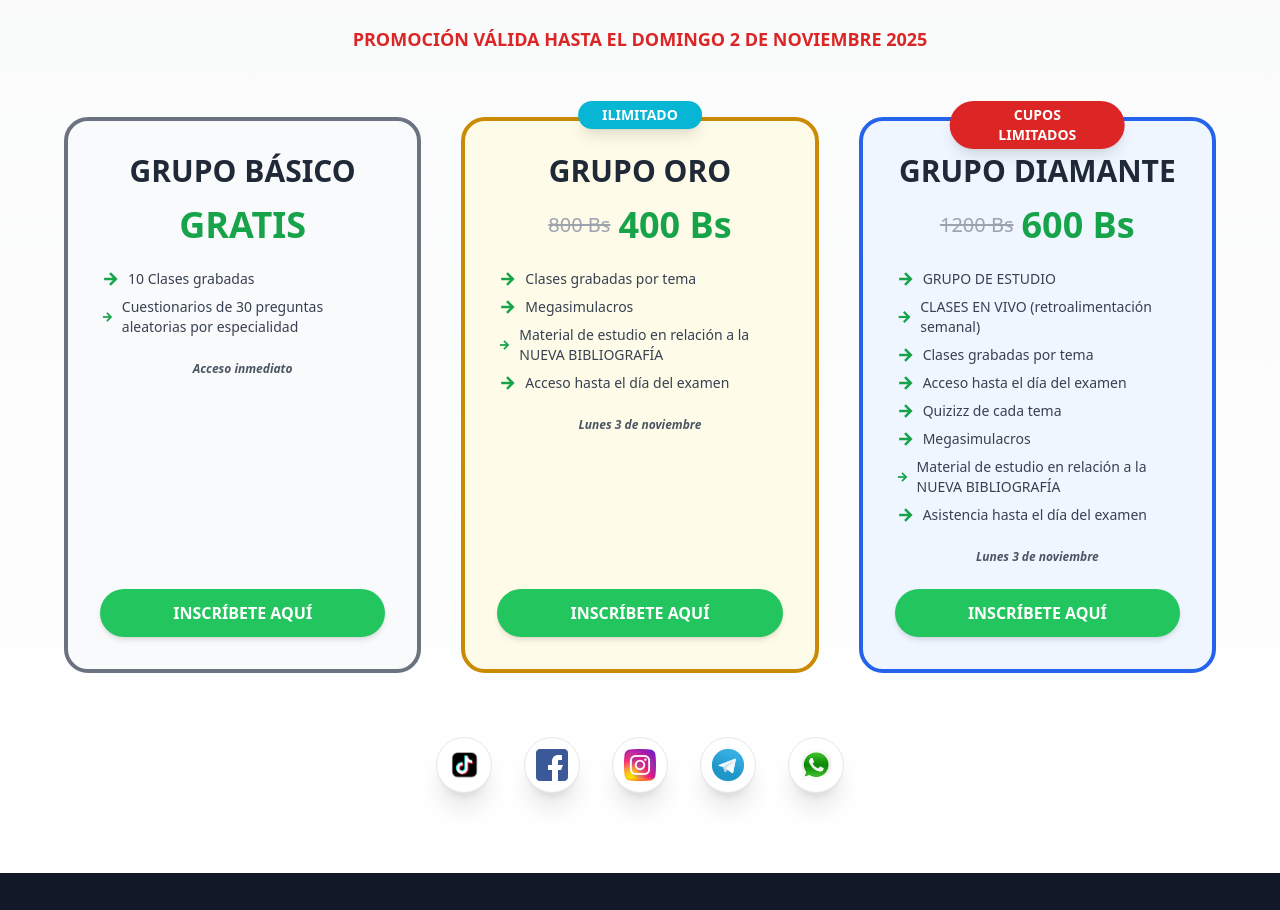
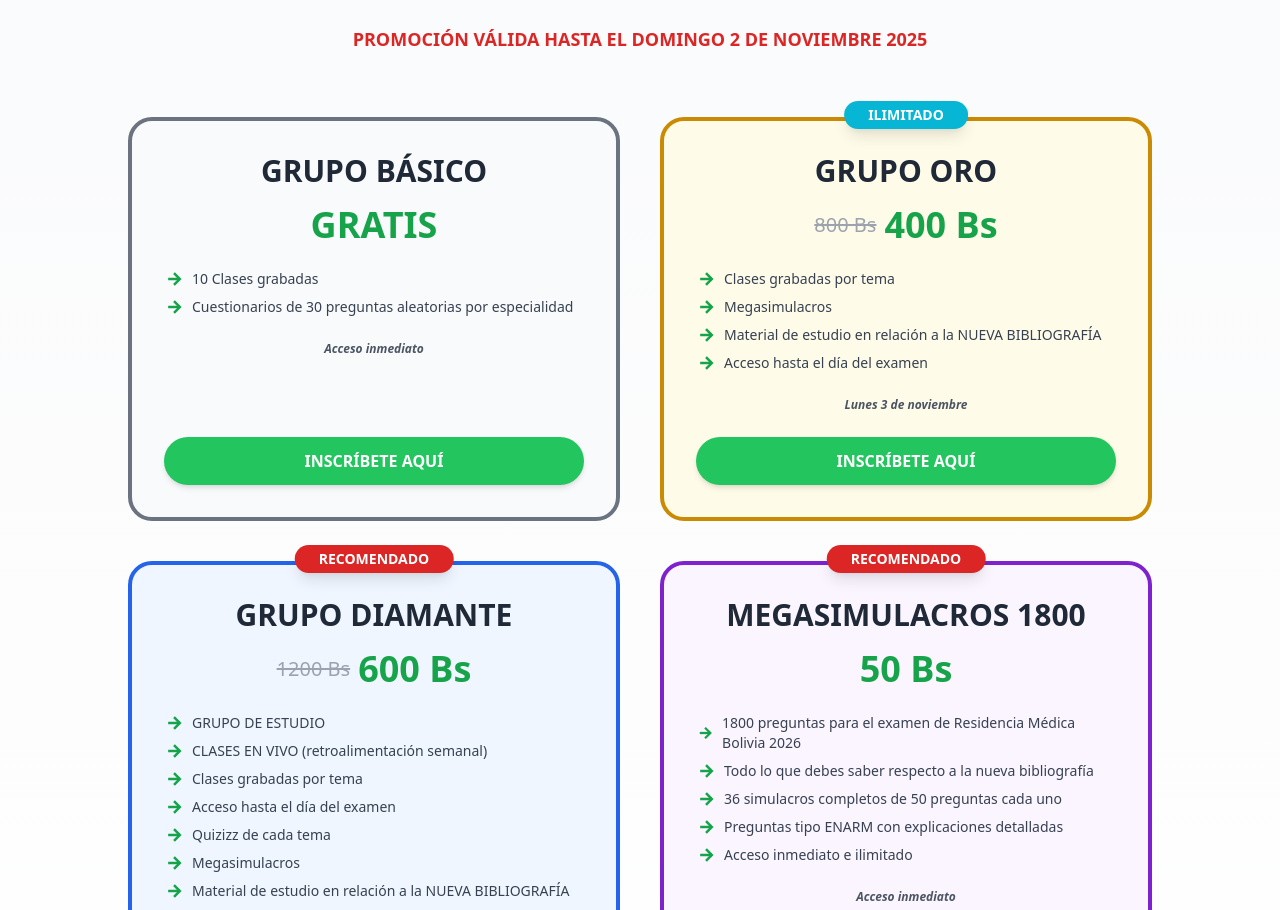
Before and after one commit to Samuelcatm/enarmbol, a React (Vite) app: page / in a window 1280 px wide. Shown: the part 1867-2777 px from the top of the page. Built offline with nearby package versions, Linux system fonts and the light colour scheme; no server answers.

Commit message:
Ready for Vercel - Megasimulacros funcionando

```diff
--- a/src/App.jsx
+++ b/src/App.jsx
@@ -8,9 +8,10 @@ const Home = lazy(() => import('./pages/Home.jsx'));
 const Usuario = lazy(() => import('./pages/Usuario.jsx'));
 const PlanOro = lazy(() => import('./components/PlanOro.jsx'));
 const PlanDiamante = lazy(() => import('./components/PlanDiamante.jsx'));
+const PlanMegasimulacros = lazy(() => import('./components/PlanMegasimulacros.jsx')); // ← NUEVO
 const VideosPage = lazy(() => import('./components/VideosPage.jsx'));
 const QuizzesPage = lazy(() => import('./components/QuizzesPage.jsx'));
-const ResumenesPage = lazy(() => import('./components/ResumenesPage.jsx')); // NUEVO
+const ResumenesPage = lazy(() => import('./components/ResumenesPage.jsx'));
 
 function App() {
   return (
@@ -29,13 +30,19 @@ function App() {
           <Route path="/plan-oro" element={<PlanOro />} />
           <Route path="/plan-oro/videos" element={<VideosPage plan="oro" />} />
           <Route path="/plan-oro/quizzes" element={<QuizzesPage plan="oro" />} />
-          <Route path="/plan-oro/resumenes" element={<ResumenesPage plan="oro" />} /> {/* NUEVO */}
+          <Route path="/plan-oro/resumenes" element={<ResumenesPage plan="oro" />} />
 
           {/* PLAN DIAMANTE */}
           <Route path="/plan-diamante" element={<PlanDiamante />} />
           <Route path="/plan-diamante/videos" element={<VideosPage plan="diamante" />} />
           <Route path="/plan-diamante/quizzes" element={<QuizzesPage plan="diamante" />} />
-          <Route path="/plan-diamante/resumenes" element={<ResumenesPage plan="diamante" />} /> {/* NUEVO */}
+          <Route path="/plan-diamante/resumenes" element={<ResumenesPage plan="diamante" />} />
+
+          {/* PLAN MEGASIMULACROS 1800 */}
+          <Route path="/plan-megasimulacros" element={<PlanMegasimulacros />} />
+          <Route path="/plan-megasimulacros/videos" element={<VideosPage plan="megasimulacros" />} />
+          <Route path="/plan-megasimulacros/quizzes" element={<QuizzesPage plan="megasimulacros" />} />
+          <Route path="/plan-megasimulacros/resumenes" element={<ResumenesPage plan="megasimulacros" />} />
 
           <Route path="*" element={<Navigate to="/" />} />
         </Routes>
--- /dev/null
+++ b/src/components/PlanMegasimulacros.jsx
@@ -0,0 +1,101 @@
+// src/components/PlanMegasimulacros.jsx
+import { useAuth } from '@/context/AuthContext';
+import { useNavigate } from 'react-router-dom';
+import { useEffect, useState } from 'react';
+import { doc, getDoc } from 'firebase/firestore';
+import { db } from '@/services/firebase';
+import { LogOut } from 'lucide-react';
+
+export default function PlanMegasimulacros() {
+  const { user, logout } = useAuth();
+  const navigate = useNavigate();
+  const [loading, setLoading] = useState(true);
+  const [quizLinks, setQuizLinks] = useState([]);
+
+  useEffect(() => {
+    if (!user) {
+      navigate('/');
+      return;
+    }
+
+    const loadData = async () => {
+      try {
+        // Verificar plan
+        const userRef = doc(db, 'users', user.uid);
+        const userDoc = await getDoc(userRef);
+        if (!userDoc.exists() || userDoc.data().plan !== 'megasimulacros') {
+          navigate('/');
+          return;
+        }
+
+        // Cargar links desde Firebase
+        const megasRef = doc(db, 'quizzes', 'megasimulacros-1800');
+        const megasDoc = await getDoc(megasRef);
+        if (megasDoc.exists() && megasDoc.data().links) {
+          // Convertir array de links en objetos {id, url}
+          setQuizLinks(megasDoc.data().links.map((url, index) => ({
+            id: index + 1,
+            url
+          })));
+        } else {
+          setQuizLinks([]);
+        }
+      } catch (err) {
+        console.error(err);
+      } finally {
+        setLoading(false);
+      }
+    };
+
+    loadData();
+  }, [user, navigate]);
+
+  const handleLogout = async () => {
+    await logout();
+    navigate('/');
+  };
+
+  if (loading) return <div className="text-center p-10 text-purple-700 text-2xl">Cargando...</div>;
+
+  return (
+    <div className="min-h-screen bg-gradient-to-br from-purple-50 to-indigo-50 p-6 md:p-10">
+      <div className="max-w-4xl mx-auto">
+        <div className="flex justify-between items-center mb-12">
+          <h1 className="text-4xl md:text-5xl font-black text-purple-800">
+            MEGASIMULACROS 1800
+          </h1>
+          <button
+            onClick={handleLogout}
+            className="bg-red-600 hover:bg-red-700 text-white px-6 py-3 rounded-xl font-bold flex items-center gap-2"
+          >
+            <LogOut className="w-5 h-5" />
+            Salir
+          </button>
+        </div>
+
+        {quizLinks.length === 0 ? (
+          <p className="text-center text-xl text-gray-700">No hay simulacros disponibles aún. Contacta al soporte.</p>
+        ) : (
+          <div className="grid grid-cols-1 md:grid-cols-2 lg:grid-cols-3 gap-6">
+            {quizLinks.map((quiz) => (
+              <a
+                key={quiz.id}
+                href={quiz.url}
+                target="_blank"
+                rel="noopener noreferrer"
+                className="bg-white p-6 rounded-2xl shadow-md hover:shadow-xl transition-all hover:scale-105 border border-purple-200 hover:border-purple-400 flex items-center justify-between"
+              >
+                <h3 className="text-xl font-bold text-purple-800">
+                  Megasimulacro {quiz.id}
+                </h3>
+                <button className="bg-purple-600 text-white px-5 py-3 rounded-lg font-bold hover:bg-purple-700 transition-all">
+                  Abrir
+                </button>
+              </a>
+            ))}
+          </div>
+        )}
+      </div>
+    </div>
+  );
+}
--- a/src/components/Planes.jsx
+++ b/src/components/Planes.jsx
@@ -12,46 +12,107 @@ const Planes = () => {
       return;
     }
 
-    let planKey = 'oro';
+    let planKey = 'basico';
+    if (plan === 'Grupo Oro') planKey = 'oro';
     if (plan === 'Grupo Diamante') planKey = 'diamante';
+    if (plan === 'Megasimulacros 1800') planKey = 'megasimulacros';
 
     await assignPlan(planKey);
-    navigate(`/${planKey === 'oro' ? 'plan-oro' : 'plan-diamante'}`);
+
+    // Redirigir según plan
+    if (planKey === 'oro') navigate('/plan-oro');
+    if (planKey === 'diamante') navigate('/plan-diamante');
+    if (planKey === 'megasimulacros') navigate('/plan-megasimulacros');
+    if (planKey === 'basico') navigate('/plan-basico');
   };
 
   const planes = [
     {
       title: 'Curso Básico',
       price: 'Gratis',
-      features: ['Acceso limitado', '1 tema por semana']
+      features: ['Acceso limitado', '1 tema por semana'],
+      color: 'border-gray-500',
+      bg: 'bg-gray-50',
     },
     {
       title: 'Grupo Oro',
-      price: '$99/mes',
-      features: ['10 temas', 'Cuestionarios', 'Soporte']
+      price: '400 Bs',
+      original: '800 Bs',
+      features: [
+        'Clases grabadas por tema',
+        'Megasimulacros',
+        'Material de estudio en relación a la NUEVA BIBLIOGRAFÍA',
+        'Acceso hasta el día del examen',
+      ],
+      color: 'border-yellow-600',
+      bg: 'bg-yellow-50',
+      ilimitado: true,
     },
     {
       title: 'Grupo Diamante',
-      price: '$199/mes',
-      features: ['Todo ilimitado', 'Discord VIP', 'Mentoría']
-    }
+      price: '600 Bs',
+      original: '1200 Bs',
+      features: [
+        'GRUPO DE ESTUDIO',
+        'CLASES EN VIVO (retroalimentación semanal)',
+        'Clases grabadas por tema',
+        'Acceso hasta el día del examen',
+        'Quizizz de cada tema',
+        'Megasimulacros',
+        'Material de estudio en relación a la NUEVA BIBLIOGRAFÍA',
+        'Asistencia hasta el día del examen',
+      ],
+      color: 'border-blue-600',
+      bg: 'bg-blue-50',
+      popular: true,
+    },
+    // ★★★ PLAN NUEVO: MEGASIMULACROS 1800 ★★★
+    {
+      title: 'Megasimulacros 1800',
+      price: '50 Bs',
+      features: [
+        '1800 preguntas para el examen de Residencia Médica Bolivia 2026',
+        'Todo lo que debes saber respecto a la nueva bibliografía',
+        '36 simulacros completos de 50 preguntas cada uno',
+        'Preguntas tipo ENARM con explicaciones detalladas',
+        'Acceso inmediato e ilimitado',
+      ],
+      color: 'border-purple-700',
+      bg: 'bg-purple-50',
+      popular: true,
+    },
   ];
 
   return (
     <section className="py-20 bg-gray-50" id="planes">
       <div className="container mx-auto px-4">
         <h3 className="text-4xl font-bold text-center mb-16">Elige tu plan</h3>
-        <div className="grid md:grid-cols-3 gap-8">
+        <div className="grid md:grid-cols-4 gap-8">
           {planes.map((p, i) => (
-            <div key={i} className="bg-white p-8 rounded-xl shadow-lg">
-              <h4 className="text-2xl font-bold">{p.title}</h4>
-              <p className="text-3xl font-bold text-yellow-600">{p.price}</p>
-              <ul className="my-6 space-y-2">
-                {p.features.map((f, j) => <li key={j}> {f}</li>)}
+            <div
+              key={i}
+              className={`bg-white p-8 rounded-xl shadow-lg border-4 ${p.color} relative ${p.popular ? 'scale-105 shadow-2xl' : ''}`}
+            >
+              {p.popular && (
+                <div className="absolute -top-4 left-1/2 -translate-x-1/2 bg-red-600 text-white px-6 py-1 rounded-full text-sm font-bold shadow-lg">
+                  RECOMENDADO
+                </div>
+              )}
+              <h4 className="text-2xl font-bold text-center">{p.title}</h4>
+              <p className="text-3xl font-bold text-yellow-600 text-center mt-4">{p.price}</p>
+              {p.original && (
+                <p className="text-center text-gray-500 line-through">{p.original}</p>
+              )}
+              <ul className="my-6 space-y-3">
+                {p.features.map((f, j) => (
+                  <li key={j} className="flex items-center gap-2">
+                    <span className="text-green-600">✔</span> {f}
+                  </li>
+                ))}
               </ul>
               <button
                 onClick={() => handleInscription(p.title)}
-                className="w-full bg-blue-600 text-white py-3 rounded-lg hover:bg-blue-700"
+                className="w-full bg-blue-600 text-white py-3 rounded-lg hover:bg-blue-700 transition-colors font-semibold"
               >
                 {p.title === 'Curso Básico' ? 'Acceder Gratis' : 'Suscribirse'}
               </button>
--- a/src/pages/Home.jsx
+++ b/src/pages/Home.jsx
@@ -1,6 +1,6 @@
 // src/pages/Home.jsx
 import { useState, useEffect, useRef } from 'react';
-import { useAppNavigate } from '@/context/NavigateContext';  // ← YA LO TENÍAS
+import { useAppNavigate } from '@/context/NavigateContext';
 import heroBg from '../assets/images/hero-bg.png';
 import tiktokIcon from '../assets/icons/tiktok.png';
 import facebookIcon from '../assets/icons/facebook.png';
@@ -10,34 +10,40 @@ import whatsappIcon from '../assets/icons/whatsapp.png';
 import logoEnarmbol from '../assets/icons/logo-enarmbol.png';
 
 const Navbar = () => {
-  const navigate = useAppNavigate();  // ← USA EL HOOK AQUÍ (client-side)
   const [isVisible, setIsVisible] = useState(true);
   const timeoutRef = useRef(null);
+
   const menuItems = [
-    { icon: 'Usuario', to: '/login' },  // ← MISMO PATH
+    { icon: 'Usuario', to: '/login' },
     { icon: 'Planes', to: '#planes' },
     { icon: 'Especialidades', to: '#especialidades' },
     { icon: 'Contacto', to: '#contacto' },
   ];
+
   const scrollTo = (id) => {
     document.getElementById(id)?.scrollIntoView({ behavior: 'smooth' });
   };
+
   const handleMouseMove = () => {
     setIsVisible(true);
     if (timeoutRef.current) clearTimeout(timeoutRef.current);
     timeoutRef.current = setTimeout(() => setIsVisible(false), 10000);
   };
+
   useEffect(() => {
     const initial = setTimeout(() => setIsVisible(false), 10000);
     timeoutRef.current = initial;
+
     window.addEventListener('mousemove', handleMouseMove);
     window.addEventListener('touchstart', handleMouseMove);
+
     return () => {
       window.removeEventListener('mousemove', handleMouseMove);
       window.removeEventListener('touchstart', handleMouseMove);
       if (timeoutRef.current) clearTimeout(timeoutRef.current);
     };
   }, []);
+
   return (
     <nav className={`fixed top-0 left-0 right-0 z-50 transition-transform duration-500 ease-in-out ${isVisible ? 'translate-y-0' : '-translate-y-full'}`} style={{ background: 'rgba(30, 64, 175, 0.3)', backdropFilter: 'blur(12px)', boxShadow: '0 4px 20px rgba(0, 0, 0, 0.15)' }}>
       <div className="container mx-auto px-4 py-3 flex justify-between items-center">
@@ -47,14 +53,12 @@ const Navbar = () => {
         </div>
         <div className="bg-white/25 backdrop-blur-sm rounded-xl shadow-md p-2 flex gap-2">
           {menuItems.map((item, i) => (
-            <button key={i} onClick={() => item.to.startsWith('#') ? scrollTo(item.to.slice(1)) : navigate(item.to)} className="px-4 py-2 rounded-lg hover:bg-white/40 hover:shadow-sm transition-all text-white font-medium text-sm">
+            <button key={i} onClick={() => item.to.startsWith('#') ? scrollTo(item.to.slice(1)) : (window.location.href = item.to)} className="px-4 py-2 rounded-lg hover:bg-white/40 hover:shadow-sm transition-all text-white font-medium text-sm">
               {item.icon}
             </button>
           ))}
           <a href="https://wa.me/59173574001" target="_blank" rel="noopener noreferrer" className="p-2 bg-green-500 text-white rounded-lg hover:bg-green-600 transition-all shadow-sm">
-            <svg className="w-5 h-5" viewBox="0 0 24 24" fill="currentColor">
-              <path d="M17.472 14.382c-.297-.149-1.758-.867-2.03-.967-.273-.099-.471-.148-.67.15-.197.297-.767.966-.94 1.164-.173.198-.347.223-.644.075-.297-.149-1.255-.462-2.39-1.475-.883-.788-1.48-1.761-1.653-2.059-.173-.297-.018-.458.13-.606.134-.133.297-.347.446-.52.149-.174.198-.298.297-.497.099-.198.05-.371-.025-.52-.075-.149-.669-1.612-.916-2.207-.242-.579-.487-.5-.669-.51-.173-.008-.371-.01-.57-.01-.198 0-.52.074-.792.372-.272.297-1.04 1.016-1.04 2.479 0 1.462 1.065 2.875 1.213 3.074.149.198 2.096 3.2 5.077 4.487.709.306 1.262.489 1.694.625.712.227 1.36.195 1.871.118.571-.085 1.758-.719 2.006-1.413.248-.695.248-1.29.173-1.413-.074-.124-.272-.198-.57-.347m-5.421 7.403h-.004a9.87 9.87 0 01-5.031-1.378l-.361-.214-3.741.982.998-3.648-.235-.374a9.86 9.86 0 01-1.51-5.26c.001-5.45 4.436-9.884 9.888-9.884 2.64 0 5.122 1.03 6.988 2.898a9.825 9.825 0 012.893 6.994c-.003 5.45-4.437 9.884-9.885 9.884m8.413-18.297A11.815 11.815 0 0012.05 0C5.495 0 .16 5.335.157 11.892c0 2.096.547 4.142 1.588 5.945L.057 24l6.305-1.654a11.882 11.882 0 005.683 1.448h.005c6.554 0 11.890-5.335 11.893-11.893A11.821 11.821 0 0020.885 3.488"/>
-            </svg>
+            <img src={whatsappIcon} alt="WhatsApp" className="w-5 h-5" />
           </a>
         </div>
       </div>
@@ -212,6 +216,21 @@ const Planes = () => {
       ],
       inicio: 'Lunes 3 de noviembre',
     },
+    {
+      nombre: 'MEGASIMULACROS 1800',
+      precio: '50 Bs',
+      color: 'border-purple-700',
+      bg: 'bg-purple-50',
+      popular: true,
+      beneficios: [
+        '1800 preguntas para el examen de Residencia Médica Bolivia 2026',
+        'Todo lo que debes saber respecto a la nueva bibliografía',
+        '36 simulacros completos de 50 preguntas cada uno',
+        'Preguntas tipo ENARM con explicaciones detalladas',
+        'Acceso inmediato e ilimitado',
+      ],
+      inicio: 'Acceso inmediato',
+    },
   ];
 
   const redes = [
@@ -230,11 +249,11 @@ const Planes = () => {
           <p className="text-xl text-gray-600 mb-6"><strong className="text-green-600">¡INICIO: LUNES 3 DE NOVIEMBRE!</strong></p>
           <p className="text-lg text-red-600 font-bold">PROMOCIÓN VÁLIDA HASTA EL DOMINGO 2 DE NOVIEMBRE 2025</p>
         </div>
-        <div className="grid grid-cols-1 md:grid-cols-3 gap-10 max-w-6xl mx-auto">
+        <div className="grid grid-cols-1 md:grid-cols-2 gap-10 max-w-5xl mx-auto">
           {planes.map((plan) => (
             <div key={plan.nombre} className={`relative border-4 ${plan.color} rounded-3xl p-8 text-center transition-all hover:shadow-2xl hover:scale-105 ${plan.bg} flex flex-col justify-between`}>
               {plan.ilimitado && <div className="absolute -top-5 left-1/2 transform -translate-x-1/2 bg-cyan-500 text-white px-6 py-1 rounded-full text-sm font-bold shadow-lg">ILIMITADO</div>}
-              {plan.popular && <div className="absolute -top-5 left-1/2 transform -translate-x-1/2 bg-red-600 text-white px-6 py-1 rounded-full text-sm font-bold shadow-lg">CUPOS LIMITADOS</div>}
+              {plan.popular && <div className="absolute -top-5 left-1/2 transform -translate-x-1/2 bg-red-600 text-white px-6 py-1 rounded-full text-sm font-bold shadow-lg">RECOMENDADO</div>}
               <div>
                 <h4 className="text-3xl font-extrabold text-gray-800 mb-4">{plan.nombre}</h4>
                 <div className="mb-6">
--- a/src/pages/Login.jsx
+++ b/src/pages/Login.jsx
@@ -16,7 +16,8 @@ export default function Login() {
   useEffect(() => {
     if (user && plan) {
       if (plan === 'oro') navigate('/plan-oro');
-      if (plan === 'diamante') navigate('/plan-diamante');
+      else if (plan === 'diamante') navigate('/plan-diamante');
+      else if (plan === 'megasimulacros') navigate('/plan-megasimulacros'); // ← NUEVA LÍNEA
     }
   }, [user, plan, navigate]);
 
--- a/src/pages/Usuario.jsx
+++ b/src/pages/Usuario.jsx
@@ -1,8 +1,10 @@
+// src/pages/Usuario.jsx
 import { useEffect } from 'react';
 import { useNavigate } from 'react-router-dom';
 import { useAuth } from '@/context/AuthContext';
 import PlanOro from '@/components/PlanOro';
 import PlanDiamante from '@/components/PlanDiamante';
+import PlanMegasimulacros from '@/components/PlanMegasimulacros'; // ← NUEVO
 
 export default function Usuario() {
   const { user, plan, loading } = useAuth();
@@ -14,6 +16,8 @@ export default function Usuario() {
         navigate('/plan-oro', { replace: true });
       } else if (plan === 'diamante') {
         navigate('/plan-diamante', { replace: true });
+      } else if (plan === 'megasimulacros') {
+        navigate('/plan-megasimulacros', { replace: true }); // ← NUEVA LÍNEA
       }
     }
   }, [user, plan, loading, navigate]);
@@ -34,5 +38,16 @@ export default function Usuario() {
   }
 
   // Renderiza según el plan
-  return plan === 'oro' ? <PlanOro /> : <PlanDiamante />;
+  if (plan === 'oro') return <PlanOro />;
+  if (plan === 'diamante') return <PlanDiamante />;
+  if (plan === 'megasimulacros') return <PlanMegasimulacros />;
+
+  // Si no tiene plan válido
+  return (
+    <div className="min-h-screen flex items-center justify-center bg-red-50">
+      <div className="text-2xl font-bold text-red-700">
+        No tienes un plan activo. Contacta al soporte.
+      </div>
+    </div>
+  );
 }
```
